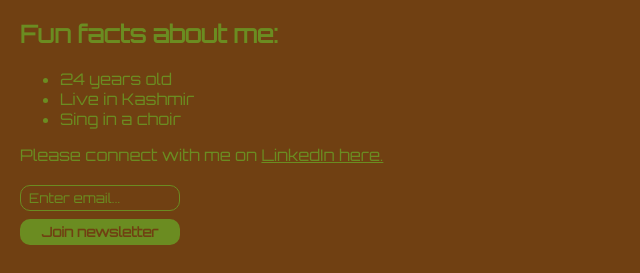
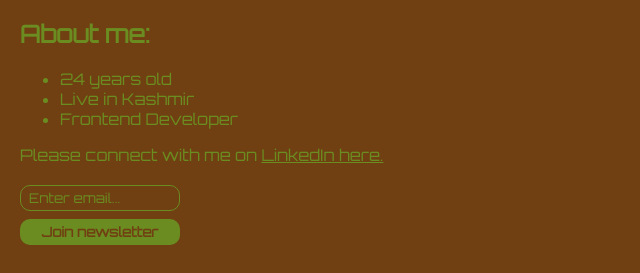
Before and after one commit to irshad-sajad/personal-site, a website built with Vite: page personal-site/index.html in a window 1280 px wide. Shown: the part 566-839 px from the top of the page, without its empty margins (0-640 px from the left). Built offline with nearby package versions, Linux system fonts and the light colour scheme; a web font is replaced by a local one.

Commit message:
Update index.html

```diff
--- a/personal-site/index.html
+++ b/personal-site/index.html
@@ -1,22 +1,19 @@
 <!doctype html>
 <html>
     <head>
+        <title>Personal Site</title>
         <link rel="stylesheet" href="styles.css" />
         <link href="https://fonts.googleapis.com/css2?family=Bangers&family=Black+Ops+One&family=Creepster&family=La+Belle+Aurore&family=MedievalSharp&family=Orbitron&family=Rye&display=swap" rel="stylesheet">
         <script src="index.js"></script>
     </head>
     <body>
-        <!--
-        Challenge 1:
-        Write the HTML for your personal website.
-        -->
         <img src="irshad.jpg">
         <h1>Hi, my name is Irshad</h1>
-        <h2>Fun facts about me:</h2>
+        <h2>About me:</h2>
         <ul>
             <li>24 years old</li>
             <li>Live in Kashmir</li>
-            <li>Sing in a choir</li>
+            <li>Frontend Developer</li>
         </ul>
         <p>Please connect with me on <a href="https://www.linkedin.com/in/irshad-sajad/" target="_blank">LinkedIn here.</a></p>
         <input type="text" placeholder="Enter email...">
```
